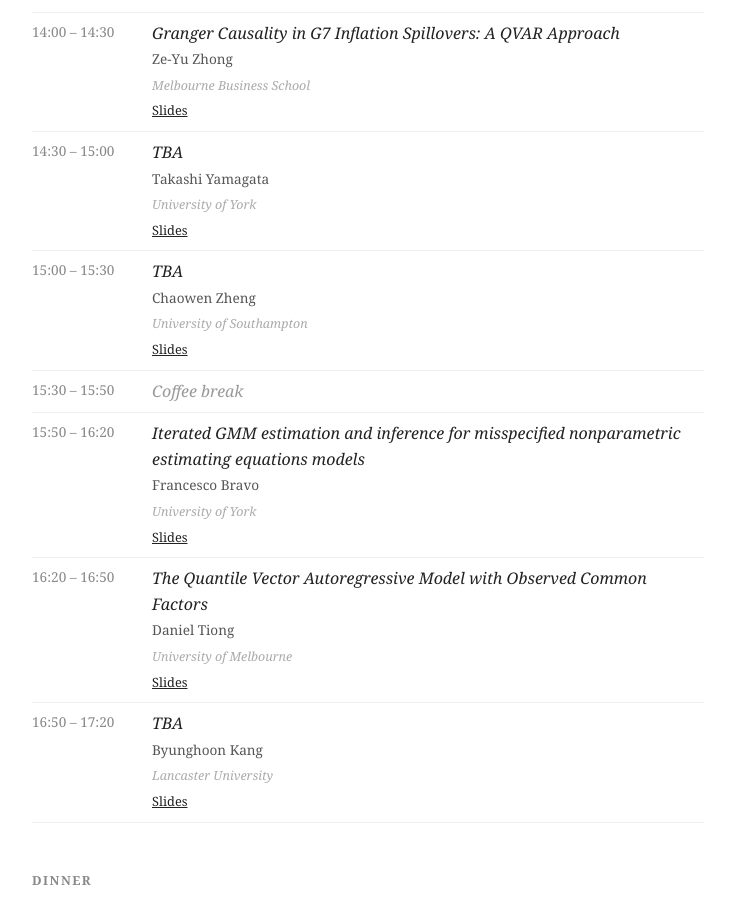
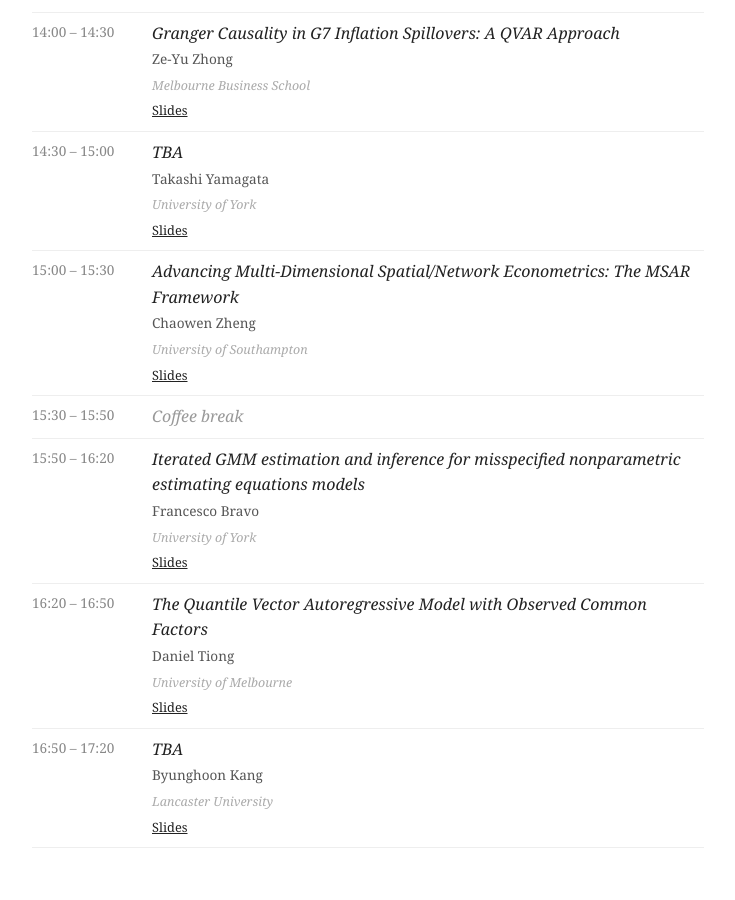
Before and after one commit to efx-york26/York_Workshop_2026, a Jekyll site: the page built from index.md, in a window 1280 px wide and 900 px high, scrolled down 1160 px. Shown: the whole window, without its empty margins (272-1007 px from the left). Built offline with Jekyll 4.4.1, drawn with Linux system fonts in a browser that asks for light colours; our own code applies the rules of GitHub Pages for plain Markdown files.

Commit message:
Add Chaowen Zheng's slides and talk title

```diff
--- a/_data/programme.yml
+++ b/_data/programme.yml
@@ -52,10 +52,10 @@
   slides: talk7.pdf
 
 - time: "15:00 – 15:30"
-  title: TBA
+  title: "Advancing Multi-Dimensional Spatial/Network Econometrics: The MSAR Framework"
   speaker: Chaowen Zheng
   affiliation: University of Southampton
-  slides: talk8.pdf
+  slides: Chaowen_Zheng_slides_york.pdf
 
 - time: "15:30 – 15:50"
   break: true
```
Also changed, not shown: README.md.
